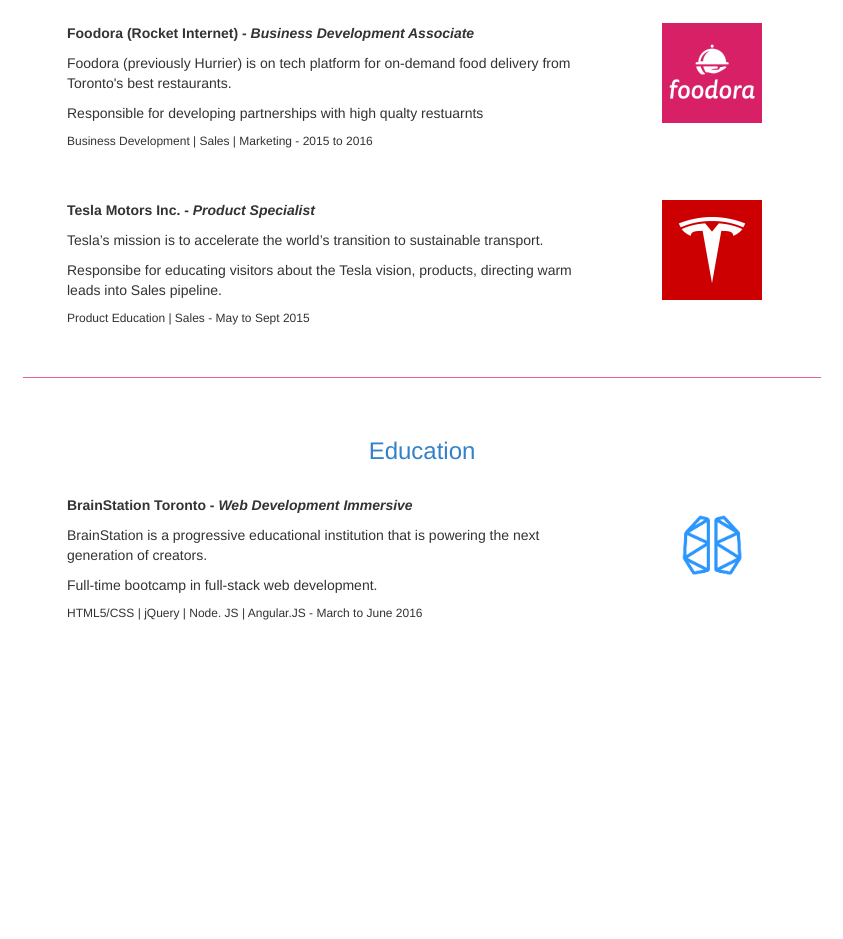
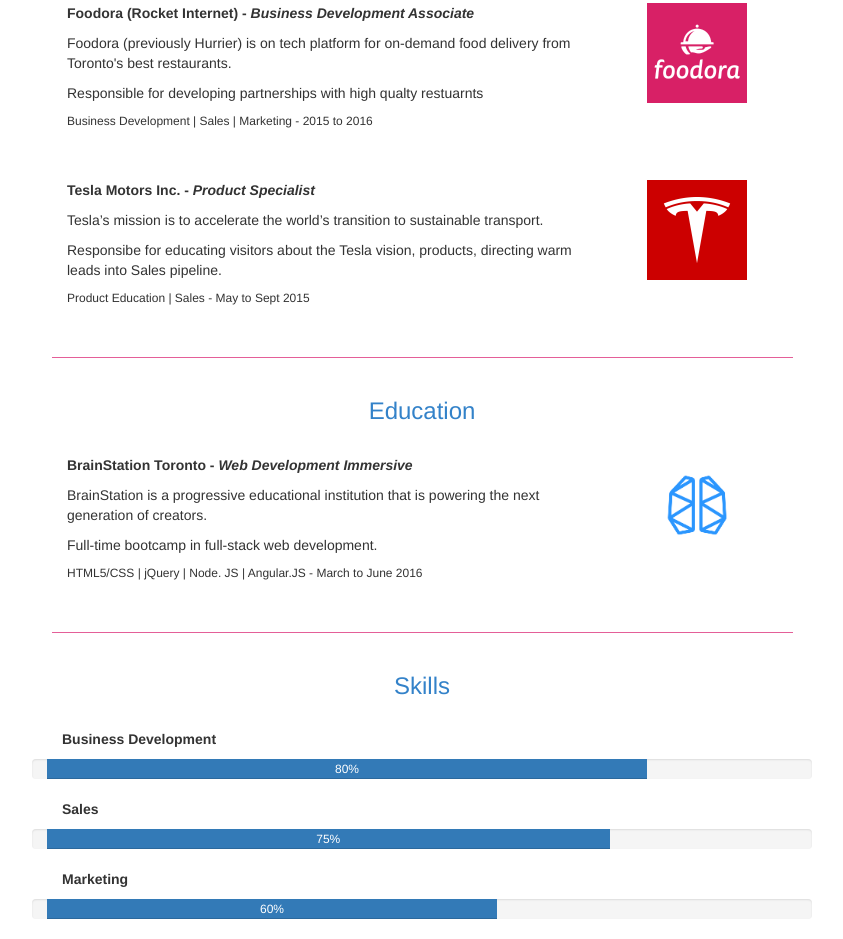
Before and after one commit to ypaliwal/personalpage, a plain HTML site: page index.html in a window 1280 px wide. Shown: the part 559-1498 px from the top of the page, without its empty margins (218-1061 px from the left). Before the commit the page ends 1191 px from the top, so only its background shows below. Drawn offline with Linux system fonts and the light colour scheme.

Commit message:
next commit

```diff
--- a/css/styles.css
+++ b/css/styles.css
@@ -5,7 +5,7 @@
 }
 
 hr {
-	width: 70%;
+	width: 65%;
 	border-color: rgb(228,95,152);
 }
 
@@ -35,5 +35,5 @@
 
 .exp img {
 	width: 100px;
-	margin-left: 30px;
+	margin-left: 15px;
 }
--- a/index.html
+++ b/index.html
@@ -6,17 +6,19 @@
 		<link rel="stylesheet" type="text/css" href="css/styles.css">
 	</head>
 	<body>
+
 		<div class="container">
 			<section class="row navBar">
 				<div class="col-md-2 col-sm-2"></div>
-				<div class="col-md-3 col-sm-3"><a href="#">Experience</a></div>
+				<div class="col-md-2 col-sm-2"><a href="#">Experience</a></div>
 				<div class="col-md-2 col-sm-2"><a href="#">Education</a></div>
-				<div class="col-md-3 col-sm-3"><a href="#">Skills</a></div>
+				<div class="col-md-2 col-sm-2"><a href="#">Skills</a></div>
+				<div class="col-md-2 col-sm-2"><a href="#">Interests</a></div>
 				<div class="col-md-2 col-sm-2"></div>
 			</section>
 			<hr>
 			<div class="row">
-				<h1 class="col-md-12 col-sm-12 col-xs-12 text-center title">Yash Paliwal</h1>
+				<h1 class="col-md-12 col-sm-12 col-xs-12 text-center title" style="margin-top: 10px">Yash Paliwal</h1>
 			</div>
 
 			<img class="row myface" src="imgs/yash.png">
@@ -38,17 +40,17 @@
 		 	<br>
 
 		    <section class="row exp">
-		    	<div class="col-md-2 col-sm-2 col-xs-2"></div>
-		    	<div class="col-md-6 col-sm-6 col-xs-6">
+		    	<!-- FOODORA -->
+		    	<div class="col-sm-offset-2 col-sm-6">
 		    		<p style="font-weight: bold">Foodora (Rocket Internet) - <i>Business Development Associate</i></p><p>
 		    			Foodora (previously Hurrier) is on tech platform for on-demand food delivery from Toronto's best restaurants.</p><p>Responsible for developing partnerships with high qualty restuarnts</p><p style="font-size: 12px"> Business Development | Sales | Marketing - 2015 to 2016
 
 		    		</p>
 		    	</div>
-		    	<div class="col-md-2 col-sm-2 col-xs-2">
+		    	<div class="col-sm-2">
 		    		<img src="imgs/foodora.png">
 		    	</div>
-		    	<div class="col-md-2 col-sm-2 col-xs-2"></div>
+
 		    </section>
 		    <br>
 		    <br>
@@ -68,12 +70,11 @@
 
 		    <br>
 		    <hr>
-		    <br>
 
+		    <!-- EDUCATION -->
 		    <section class="row">
 		    	<h3 class="col-md-12 col-sm-12 col-xs-12 text-center">Education</h3>
 		    </section>
-
 		    <br>
 
 		    <section class="row exp">
@@ -88,9 +89,46 @@
 		    	</div>
 		    	<div class="col-md-2 col-sm-2 col-xs-2"></div>
 		    </section>
+		    <br>
+		    <hr>
+
+		    <!-- SKILLS -->
+		    <section class="row">
+		    	<h3 class="col-md-12 col-sm-12 col-xs-12 text-center">Skills</h3>
+		    </section>
+		    <br>
+
+		    <section class="row col-sm-offset-2"><p><b>Business Development</b></p></section>
+		    <section class="row">
+			    <div class="col-sm-offset-2 col-sm-8 progress">
+					<div class="progress-bar" role="progressbar" aria-valuenow="60" aria-valuemin="0" aria-valuemax="100" style="width: 80%;">
+					    80%
+					</div>
+			    </div>
+		    </section>
+
+		    <section class="row col-sm-offset-2"><p><b>Sales</b></p></section>
+		    <section class="row">
+			    <div class="col-sm-offset-2 col-sm-8 progress">
+					<div class="progress-bar" role="progressbar" aria-valuenow="60" aria-valuemin="0" aria-valuemax="100" style="width: 75%;">
+					    75%
+					</div>
+			    </div>
+		    </section>
+
+		    <section class="row col-sm-offset-2"><p><b>Marketing</b></p></section>
+		    <section class="row">
+			    <div class="col-sm-offset-2 col-sm-8 progress">
+					<div class="progress-bar" role="progressbar" aria-valuenow="60" aria-valuemin="0" aria-valuemax="100" style="width: 60%;">
+					    60%
+					</div>
+			    </div>
+		    </section>
 
 
-		</div>
+
+
+		</div> <!-- End of Container -->
 
 	</body>
 </html>
```
